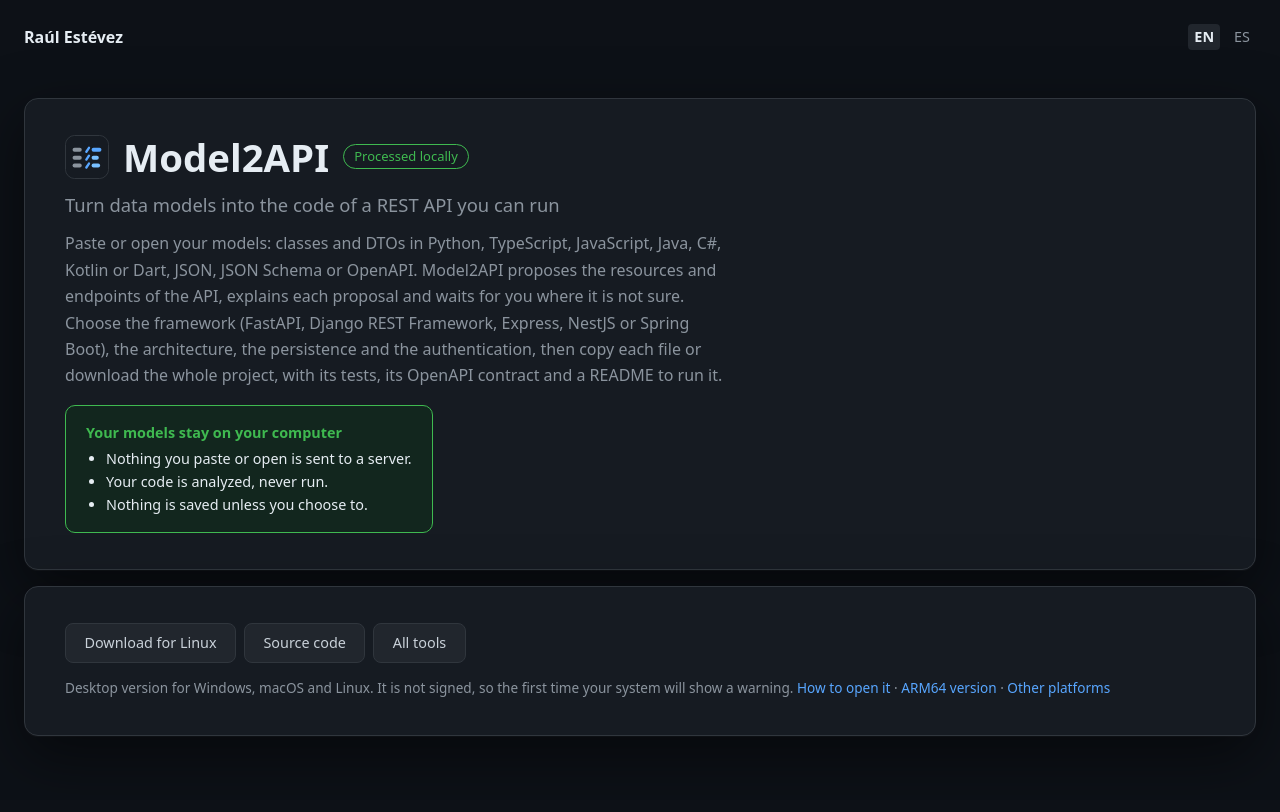
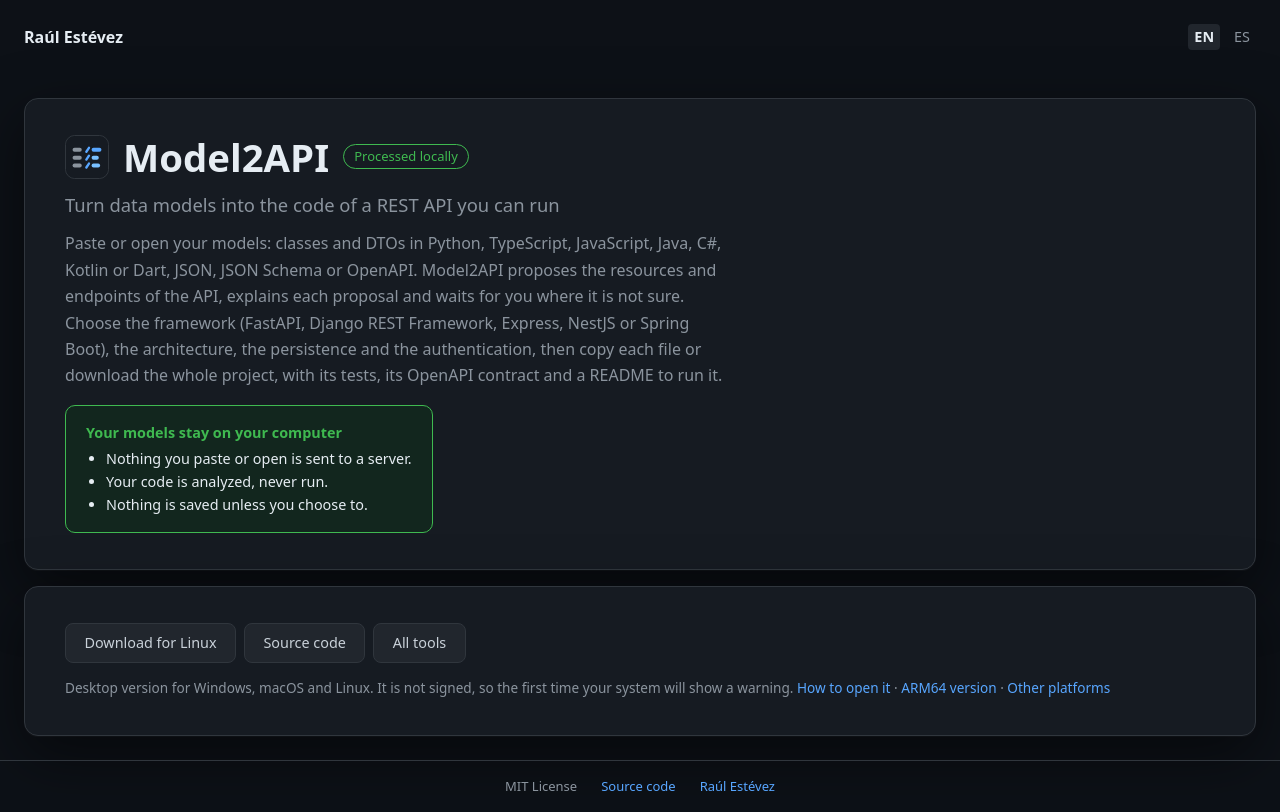
Before and after one commit to RaulEstevezA/Controller2API, a React (Vite) app in the folder web/: page / in a window 1280 px wide. Built offline with nearby package versions, Linux system fonts and the light colour scheme.

Commit message:
feat: add the footer

```diff
--- a/web/src/App.tsx
+++ b/web/src/App.tsx
@@ -1,6 +1,7 @@
 /**
  * Root component: composes the screen of the tool. It holds no domain rules; those live in `core/`.
  */
+import { AppFooter } from './components/layout/AppFooter.tsx'
 import { AppHeader } from './components/layout/AppHeader.tsx'
 import { IntroPanel } from './components/layout/IntroPanel.tsx'
 import { LinksPanel } from './components/layout/LinksPanel.tsx'
@@ -15,6 +16,7 @@ function App() {
         <IntroPanel />
         <LinksPanel />
       </main>
+      <AppFooter />
     </div>
   )
 }
--- /dev/null
+++ b/web/src/components/layout/AppFooter.css
@@ -0,0 +1,12 @@
+/* Footer (personal_web_style components/navigation.md, "Footer"). */
+
+.app-footer {
+  display: flex;
+  flex-wrap: wrap;
+  justify-content: center;
+  gap: var(--space-8) var(--space-24);
+  padding: var(--space-16) var(--space-24);
+  border-top: var(--border-line);
+  color: var(--muted);
+  font-size: var(--font-label);
+}
--- /dev/null
+++ b/web/src/components/layout/AppFooter.tsx
@@ -0,0 +1,22 @@
+/**
+ * Footer shared by every tool: license, source code and the website (personal_web_style
+ * components/navigation.md, "Footer").
+ */
+import { SOURCE_URL } from '../../app/links.ts'
+import { useI18n } from '../../i18n/useI18n.ts'
+import './AppFooter.css'
+
+/** Last line of the page, always at the bottom of the window. */
+export function AppFooter() {
+  const { t } = useI18n()
+
+  return (
+    <footer className="app-footer">
+      <span>{t.license}</span>
+      <a href={SOURCE_URL} target="_blank" rel="noopener">
+        {t.sourceCode}
+      </a>
+      <a href="https://raulesteveza.github.io/">Raúl Estévez</a>
+    </footer>
+  )
+}
--- a/web/src/i18n/messages.ts
+++ b/web/src/i18n/messages.ts
@@ -32,6 +32,7 @@ const en = {
   howToOpenUrl: 'https://github.com/RaulEstevezA/Model2API/blob/main/desktop/README_en.md#opening-it-the-first-time',
   sourceCode: 'Source code',
   allTools: 'All tools',
+  license: 'MIT License',
 }
 
 /** Every text of the interface in one language. */
@@ -59,6 +60,7 @@ const es: Messages = {
   howToOpenUrl: 'https://github.com/RaulEstevezA/Model2API/blob/main/desktop/README_es.md#abrirla-la-primera-vez',
   sourceCode: 'Código fuente',
   allTools: 'Todas las herramientas',
+  license: 'Licencia MIT',
 }
 
 /** Texts by language. */
```
Also changed, not shown: 1 other file (tests, documents, lock files or other folders).
